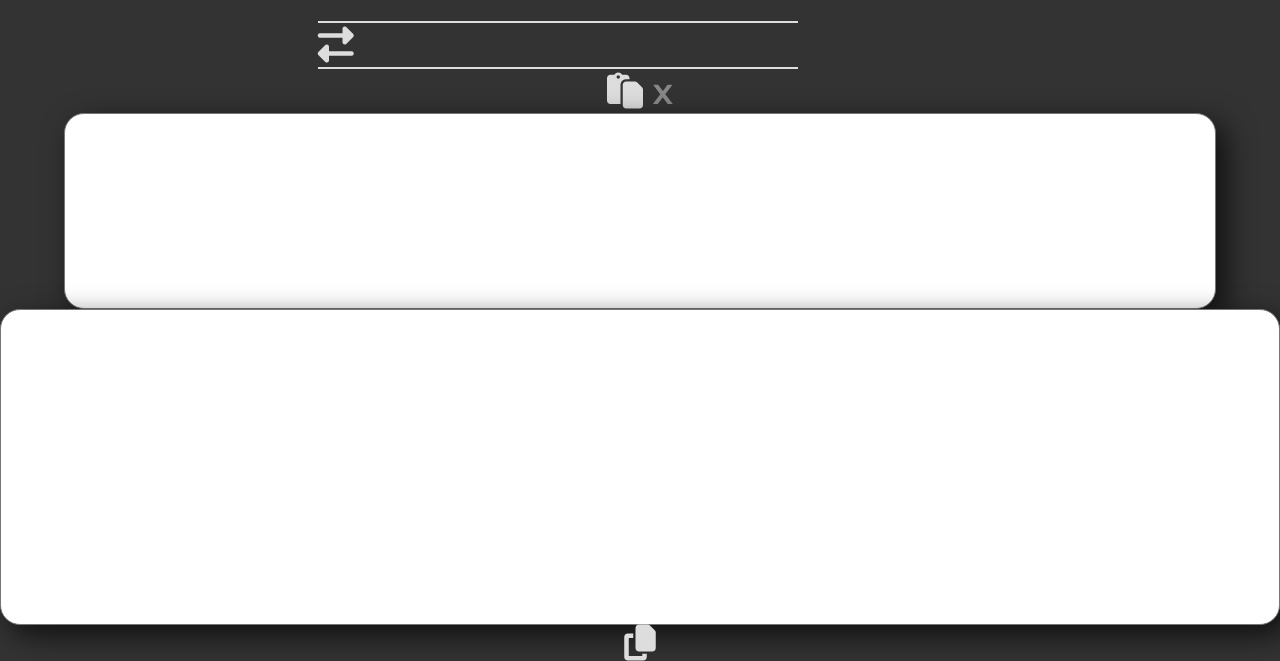
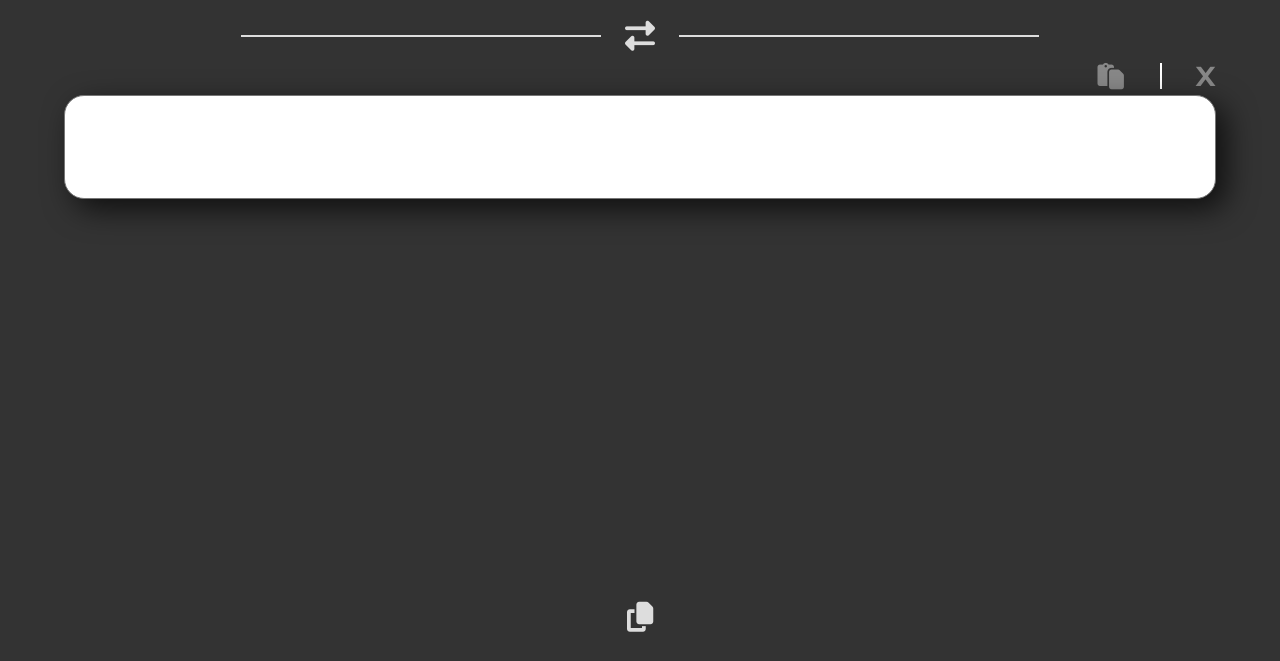
Before and after one commit to LcsGa/morse, a plain HTML site: page index.html in a window 1280 px wide. Shown: the part 139-800 px from the top of the page. Drawn offline with Linux system fonts and the light colour scheme.

Commit message:
Update style.css

```diff
--- a/style.css
+++ b/style.css
@@ -9,7 +9,8 @@
 }
 
 body {
-    min-height: 100vh;
+    min-height: 450px;
+    height: 100vh;
     width: 100%;
     background: #333;
     color: #ddd;
@@ -17,6 +18,12 @@ body {
     flex-direction: column;
     align-items: center;
     justify-content: center;
+}
+
+.fas {
+    font-size: 30px;
+    cursor: pointer;
+    color: #ddd;
 }
 
 /* section */
@@ -31,48 +38,88 @@ body {
     max-height: 50vh;
 }
 
+.type-of-code {
+    display: flex;
+    flex-direction: column;
+    align-items: center;
+}
+
 h1 {
     font-size: 3rem;
+    text-align: center;
     margin-bottom: 1rem;
-    text-align: center;
+}
+
+.separator-block {
+    display: flex;
+    align-items: center;
+    justify-content: center;
 }
 
 .separator {
     background: #ddd;
-    height: 2px;
-    width: 20rem;
+    min-height: 2px;
+    width: 15rem;
+}
+
+.fa-exchange-alt {
+    background: #333;
+    padding: 0 1rem;
+}
+
+.initial-text-symbols {
+    margin-left: auto;
+}
+
+.fa-paste {
+    font-size: 1.1rem;
+    color: #888;
+    border-right: 2px solid #fff;
+    padding-right: 1.5rem;
 }
 
 span {
     font-weight: 700;
     color: #888;
-    margin-left: auto;
     cursor: pointer;
+    margin-left: 1rem;
+}
+
+span:hover,
+.fa-paste:hover {
+    color: #fff;
 }
 
 textarea {
-    padding: 0.3rem 0.5rem;
     resize: none;
     width: 100%;
+}
+
+#initial-text {
+    padding: 0.3rem 0.5rem;
     border-radius: 20px;
     box-shadow: 10px 10px 30px rgba(0, 0, 0, 0.7);
     flex-grow: 1;
-    min-height: 15vh;
+    min-height: 60px;
 }
 
 textarea:focus {
     outline: none;
 }
 
-span:hover {
-    color: #fff;
-}
-
-p {
-    padding: 3rem 1rem 0;
+#answer-text {
+    background: none;
+    color: #ddd;
+    border: none;
+    margin: 3rem 0;
+    padding: 0 1rem;
     letter-spacing: 0.2rem;
     word-spacing: 0.3rem;
     font-weight: 500;
     text-align: center;
-    flex: 2;
+    flex: 1;
 }
+
+.fa-copy {
+    margin: -1rem 0 1.2rem 0;
+}
```
